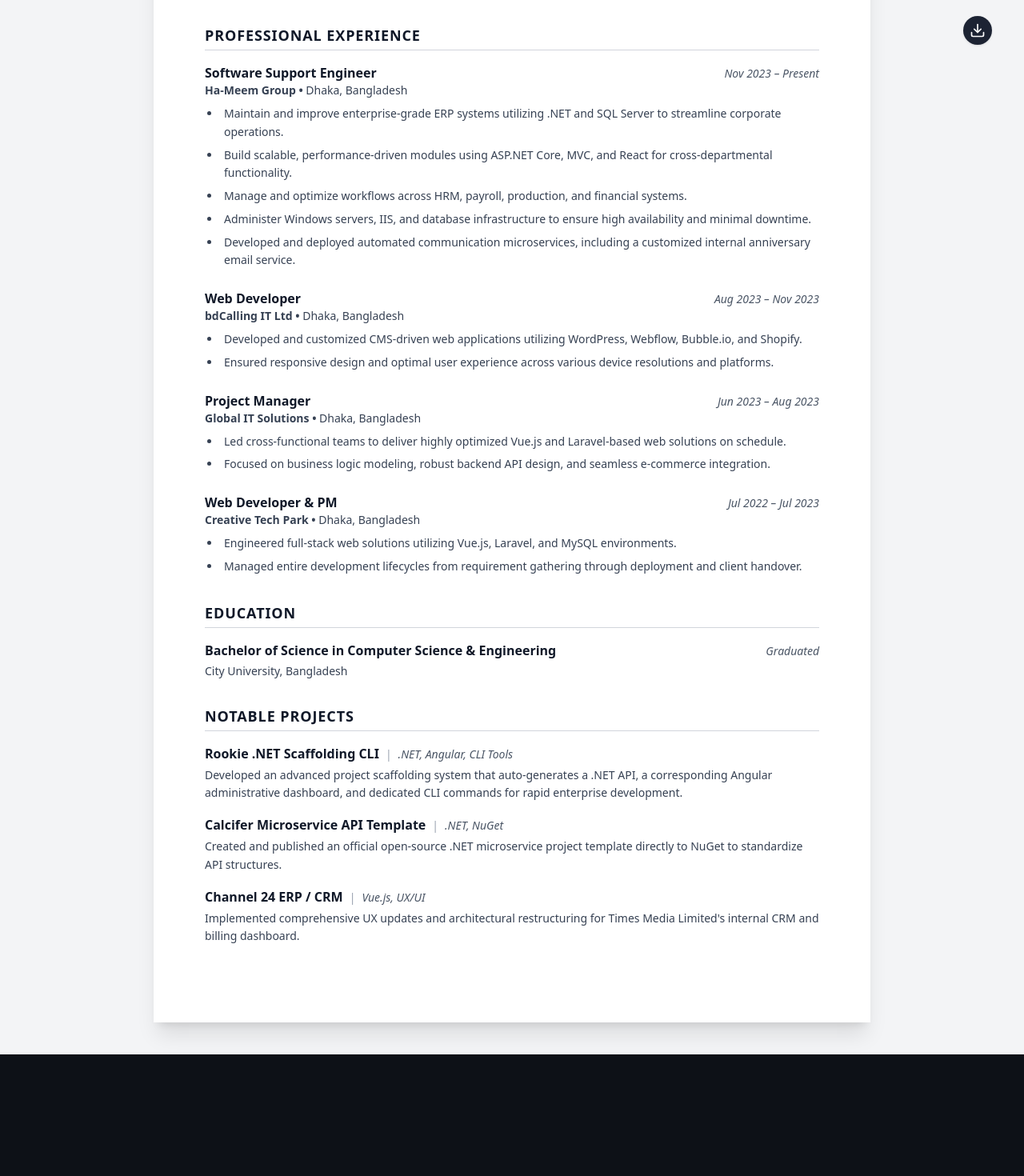
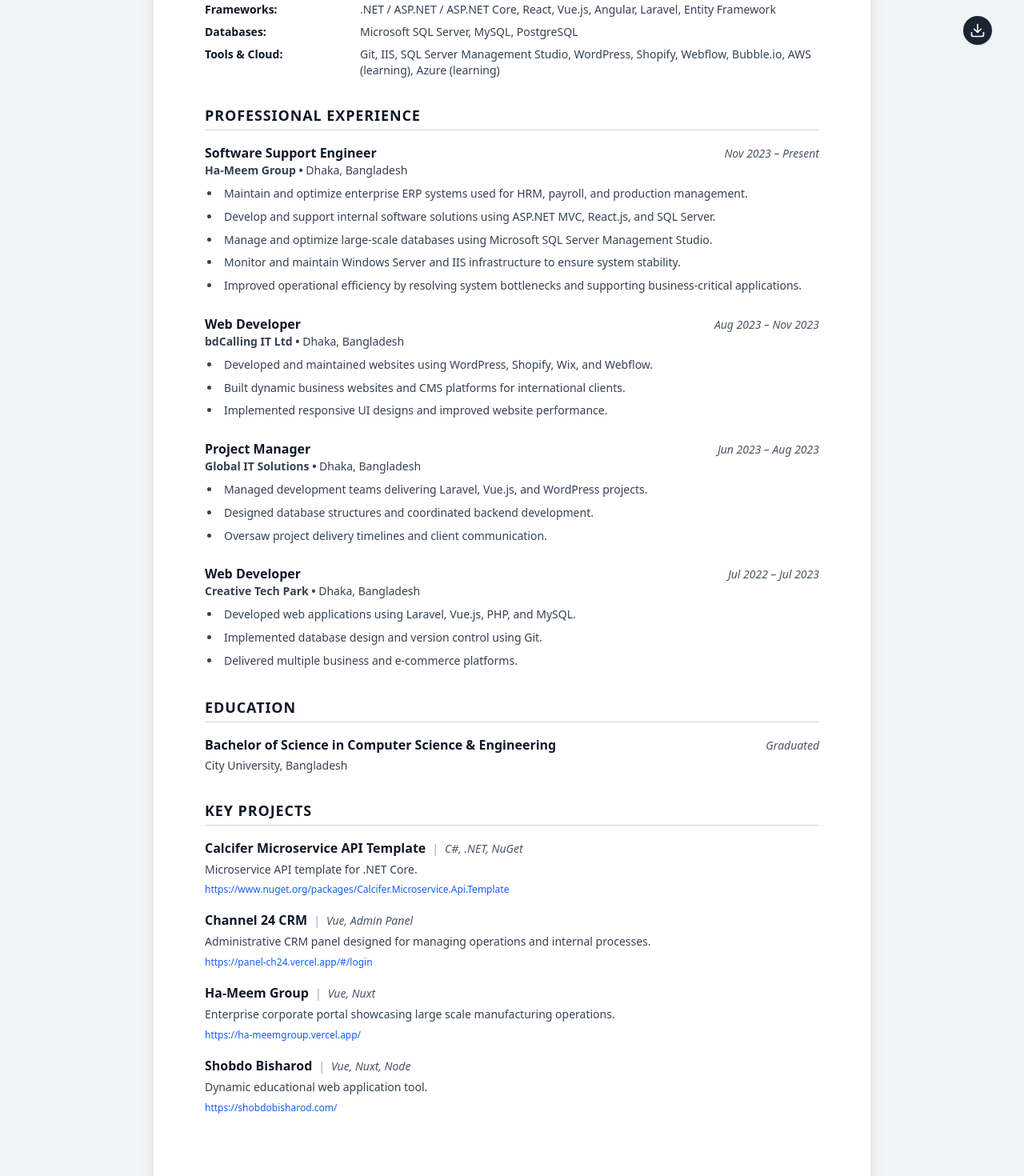
Before and after one commit to FullstackRakibul/portfolio, a Nuxt app: page /resume in a window 1280 px wide. Shown: the part 680-2150 px from the top of the page at 80% size. Before the commit the page ends 1998 px from the top, so only its background shows below. Built offline with nearby package versions, Linux system fonts and the light colour scheme.

Commit message:
resume updaet

```diff
--- a/pages/resume.vue
+++ b/pages/resume.vue
@@ -1,19 +1,17 @@
 <template>
   <div
     class="pt-20 min-h-screen bg-gray-100 py-10 px-4 sm:px-6 lg:px-8 print:py-0 print:px-0 print:bg-white text-gray-900 font-sans">
-
+    <!-- Download button (unchanged) -->
     <div class="max-w-4xl fixed right-10 bottom-10 mx-auto flex justify-end mb-6 print:hidden">
       <button @click="downloadPDF" :disabled="isDownloading"
-        class="flex  items-center gap-2 bg-[#1C2333] hover:bg-secondary/80 text-white p-2 rounded-full font-medium transition-colors shadow-sm disabled:opacity-70 disabled:cursor-not-allowed">
+        class="flex items-center gap-2 bg-[#1C2333] hover:bg-secondary/80 text-white p-2 rounded-full font-medium transition-colors shadow-sm disabled:opacity-70 disabled:cursor-not-allowed">
         <Download v-if="!isDownloading" class="w-5 h-5" />
         <Loader2 v-else class="w-5 h-5 animate-spin" />
-        {{ isDownloading ? '' : '' }}
       </button>
     </div>
 
     <main id="resume-document"
       class="max-w-4xl mx-auto bg-white p-12 sm:p-16 shadow-xl print:shadow-none print:p-0 print:m-0">
-
       <header class="border-b-2 border-gray-800 pb-6 mb-8">
         <h1 class="text-4xl sm:text-5xl font-bold text-gray-900 mb-2 tracking-tight uppercase">
           {{ resumeData.name }}
@@ -29,26 +27,28 @@
           </div>
           <div class="flex items-center gap-1.5">
             <Phone class="w-4 h-4 text-gray-500" />
-            <a :href="`tel:${resumeData.phone.replace(/\\s/g, '')}`" class="hover:text-blue-600">{{ resumeData.phone
+            <a :href="`tel:${resumeData.phone.replace(/\s/g, '')}`" class="hover:text-blue-600">{{ resumeData.phone
             }}</a>
           </div>
           <div class="flex items-center gap-1.5">
             <MapPin class="w-4 h-4 text-gray-500" />
             <span>{{ resumeData.location }}</span>
           </div>
-          <!-- <div class="flex items-center gap-1.5">
-            <Globe class="w-4 h-4 text-gray-500" />
-            <a :href="`https://${resumeData.portfolio}`" target="_blank" class="hover:text-blue-600">{{
-              resumeData.portfolio }}</a>
-          </div> -->
           <div class="flex items-center gap-1.5">
             <Github class="w-4 h-4 text-gray-500" />
             <a :href="`https://github.com/${resumeData.github}`" target="_blank"
               class="hover:text-blue-600">github.com/{{ resumeData.github }}</a>
           </div>
+          <!-- New LinkedIn link -->
+          <div class="flex items-center gap-1.5">
+            <Linkedin class="w-4 h-4 text-gray-500" />
+            <a :href="`https://linkedin.com/in/${resumeData.linkedin}`" target="_blank"
+              class="hover:text-blue-600">linkedin.com/in/{{ resumeData.linkedin }}</a>
+          </div>
         </div>
       </header>
 
+      <!-- Professional Summary -->
       <section class="mb-8 print:mb-6">
         <h3 class="text-lg font-bold text-gray-900 border-b border-gray-300 mb-3 uppercase tracking-wider pb-1">
           Professional Summary</h3>
@@ -57,6 +57,7 @@
         </p>
       </section>
 
+      <!-- Technical Skills -->
       <section class="mb-8 print:mb-6">
         <h3 class="text-lg font-bold text-gray-900 border-b border-gray-300 mb-3 uppercase tracking-wider pb-1">
           Technical Skills</h3>
@@ -75,16 +76,16 @@
         </div>
       </section>
 
+      <!-- Professional Experience -->
       <section class="mb-8 print:mb-6">
         <h3 class="text-lg font-bold text-gray-900 border-b border-gray-300 mb-4 uppercase tracking-wider pb-1">
           Professional Experience</h3>
-
         <div class="space-y-6">
           <div v-for="(job, index) in resumeData.experience" :key="index" class="break-inside-avoid">
             <div class="flex flex-col sm:flex-row sm:justify-between sm:items-baseline mb-2">
               <div>
                 <h4 class="text-base font-bold text-gray-900">{{ job.position }}</h4>
-                <div class="text-sm font-semibold text-gray-700">{{ job.company }} &bull; <span class="font-normal">{{
+                <div class="text-sm font-semibold text-gray-700">{{ job.company }} • <span class="font-normal">{{
                   job.location }}</span></div>
               </div>
               <div class="text-sm text-gray-600 font-medium mt-1 sm:mt-0 italic whitespace-nowrap">
@@ -100,6 +101,7 @@
         </div>
       </section>
 
+      <!-- Education -->
       <section class="mb-8 print:mb-6 break-inside-avoid">
         <h3 class="text-lg font-bold text-gray-900 border-b border-gray-300 mb-4 uppercase tracking-wider pb-1">
           Education</h3>
@@ -112,9 +114,10 @@
         </div>
       </section>
 
+      <!-- Notable Projects (Key Projects) -->
       <section class="mb-8 print:mb-0 break-inside-avoid">
-        <h3 class="text-lg font-bold text-gray-900 border-b border-gray-300 mb-4 uppercase tracking-wider pb-1">Notable
-          Projects</h3>
+        <h3 class="text-lg font-bold text-gray-900 border-b border-gray-300 mb-4 uppercase tracking-wider pb-1">
+          Key Projects</h3>
         <div class="space-y-4">
           <div v-for="(project, index) in resumeData.projects" :key="index">
             <div class="flex items-baseline gap-2 mb-1">
@@ -123,10 +126,13 @@
               <span class="text-sm text-gray-600 italic">{{ project.technologies }}</span>
             </div>
             <p class="text-sm text-gray-700 leading-relaxed">{{ project.description }}</p>
+            <a v-if="project.url" :href="project.url" target="_blank"
+              class="text-xs text-blue-600 hover:underline inline-block mt-1">
+              {{ project.url }}
+            </a>
           </div>
         </div>
       </section>
-
     </main>
   </div>
 </template>
@@ -134,11 +140,10 @@
 <script setup>
 import { ref } from 'vue'
 import { useHead } from '#app'
-import { Download, Phone, Mail, Github, Globe, MapPin, Loader2 } from 'lucide-vue-next'
+import { Download, Phone, Mail, Github, Linkedin, MapPin, Loader2 } from 'lucide-vue-next'
 
 const isDownloading = ref(false)
 
-// Updated with your actual data for maximum context
 const resumeData = {
   name: 'Rakibul Hasan Rabbi',
   title: 'Full-Stack Software Developer',
@@ -146,13 +151,13 @@
   phone: '+880 1581 500678',
   location: 'Dhaka, Bangladesh',
   github: 'FullstackRakibul',
-  // portfolio: 'rabbitic.com',
-  summary: 'Passionate and results-driven Full-Stack Software Developer with over 2 years of experience specializing in enterprise application development, systems architecture, and UI engineering. Proven track record in overseeing ERP modules, Windows-based services, and complex integrations to streamline production workflows. Adept at bridging the gap between technical infrastructure and human-centric design using modern frameworks and robust backend architectures.',
+  linkedin: 'fullstackrakibul',
+  summary: 'Full-Stack Software Developer with experience building scalable enterprise software solutions using .NET, SQL Server, React, Angular, and Vue.js. Currently working with one of Bangladesh’s largest clothing export companies, maintaining core business systems including HRM, payroll, and production management platforms. Skilled at transforming complex business workflows into efficient and user-friendly applications. Passionate about clean architecture, database optimization, and building reliable enterprise systems. Currently expanding expertise in cloud technologies such as AWS and Azure.',
   skills: {
     languages: 'C#, JavaScript, TypeScript, Python, PHP',
-    frameworks: '.NET, ASP.NET Core, MVC, React, Vue.js, Angular, Nuxt.js, Next.js, Laravel',
-    databases: 'SQL Server, MySQL, PostgreSQL',
-    tools: 'Git, Docker, IIS, Nginx, Azure, AWS, CI/CD, Azure DevOps'
+    frameworks: '.NET / ASP.NET / ASP.NET Core, React, Vue.js, Angular, Laravel, Entity Framework',
+    databases: 'Microsoft SQL Server, MySQL, PostgreSQL',
+    tools: 'Git, IIS, SQL Server Management Studio, WordPress, Shopify, Webflow, Bubble.io, AWS (learning), Azure (learning)'
   },
   experience: [
     {
@@ -161,11 +166,11 @@
       period: 'Nov 2023 – Present',
       location: 'Dhaka, Bangladesh',
       responsibilities: [
-        'Maintain and improve enterprise-grade ERP systems utilizing .NET and SQL Server to streamline corporate operations.',
-        'Build scalable, performance-driven modules using ASP.NET Core, MVC, and React for cross-departmental functionality.',
-        'Manage and optimize workflows across HRM, payroll, production, and financial systems.',
-        'Administer Windows servers, IIS, and database infrastructure to ensure high availability and minimal downtime.',
-        'Developed and deployed automated communication microservices, including a customized internal anniversary email service.'
+        'Maintain and optimize enterprise ERP systems used for HRM, payroll, and production management.',
+        'Develop and support internal software solutions using ASP.NET MVC, React.js, and SQL Server.',
+        'Manage and optimize large-scale databases using Microsoft SQL Server Management Studio.',
+        'Monitor and maintain Windows Server and IIS infrastructure to ensure system stability.',
+        'Improved operational efficiency by resolving system bottlenecks and supporting business-critical applications.'
       ]
     },
     {
@@ -174,8 +179,9 @@
       period: 'Aug 2023 – Nov 2023',
       location: 'Dhaka, Bangladesh',
       responsibilities: [
-        'Developed and customized CMS-driven web applications utilizing WordPress, Webflow, Bubble.io, and Shopify.',
-        'Ensured responsive design and optimal user experience across various device resolutions and platforms.'
+        'Developed and maintained websites using WordPress, Shopify, Wix, and Webflow.',
+        'Built dynamic business websites and CMS platforms for international clients.',
+        'Implemented responsive UI designs and improved website performance.'
       ]
     },
     {
@@ -184,18 +190,20 @@
       period: 'Jun 2023 – Aug 2023',
       location: 'Dhaka, Bangladesh',
       responsibilities: [
-        'Led cross-functional teams to deliver highly optimized Vue.js and Laravel-based web solutions on schedule.',
-        'Focused on business logic modeling, robust backend API design, and seamless e-commerce integration.'
+        'Managed development teams delivering Laravel, Vue.js, and WordPress projects.',
+        'Designed database structures and coordinated backend development.',
+        'Oversaw project delivery timelines and client communication.'
       ]
     },
     {
       company: 'Creative Tech Park',
-      position: 'Web Developer & PM',
+      position: 'Web Developer',
       period: 'Jul 2022 – Jul 2023',
       location: 'Dhaka, Bangladesh',
       responsibilities: [
-        'Engineered full-stack web solutions utilizing Vue.js, Laravel, and MySQL environments.',
-        'Managed entire development lifecycles from requirement gathering through deployment and client handover.'
+        'Developed web applications using Laravel, Vue.js, PHP, and MySQL.',
+        'Implemented database design and version control using Git.',
+        'Delivered multiple business and e-commerce platforms.'
       ]
     }
   ],
@@ -208,26 +216,34 @@
   ],
   projects: [
     {
-      name: 'Rookie .NET Scaffolding CLI',
-      technologies: '.NET, Angular, CLI Tools',
-      description: 'Developed an advanced project scaffolding system that auto-generates a .NET API, a corresponding Angular administrative dashboard, and dedicated CLI commands for rapid enterprise development.'
+      name: 'Calcifer Microservice API Template',
+      technologies: 'C#, .NET, NuGet',
+      description: 'Microservice API template for .NET Core.',
+      url: 'https://www.nuget.org/packages/Calcifer.Microservice.Api.Template'
     },
     {
-      name: 'Calcifer Microservice API Template',
-      technologies: '.NET, NuGet',
-      description: 'Created and published an official open-source .NET microservice project template directly to NuGet to standardize API structures.'
+      name: 'Channel 24 CRM',
+      technologies: 'Vue, Admin Panel',
+      description: 'Administrative CRM panel designed for managing operations and internal processes.',
+      url: 'https://panel-ch24.vercel.app/#/login'
     },
     {
-      name: 'Channel 24 ERP / CRM',
-      technologies: 'Vue.js, UX/UI',
-      description: 'Implemented comprehensive UX updates and architectural restructuring for Times Media Limited\'s internal CRM and billing dashboard.'
+      name: 'Ha-Meem Group',
+      technologies: 'Vue, Nuxt',
+      description: 'Enterprise corporate portal showcasing large scale manufacturing operations.',
+      url: 'https://ha-meemgroup.vercel.app/'
+    },
+    {
+      name: 'Shobdo Bisharod',
+      technologies: 'Vue, Nuxt, Node',
+      description: 'Dynamic educational web application tool.',
+      url: 'https://shobdobisharod.com/'
     }
   ]
 }
 
 const downloadPDF = () => {
   isDownloading.value = true
-  // Small delay to allow button state to update before the browser print dialog freezes the thread
   setTimeout(() => {
     window.print()
     isDownloading.value = false
```
Also changed, not shown: 1 other file (tests, documents, lock files or other folders).
